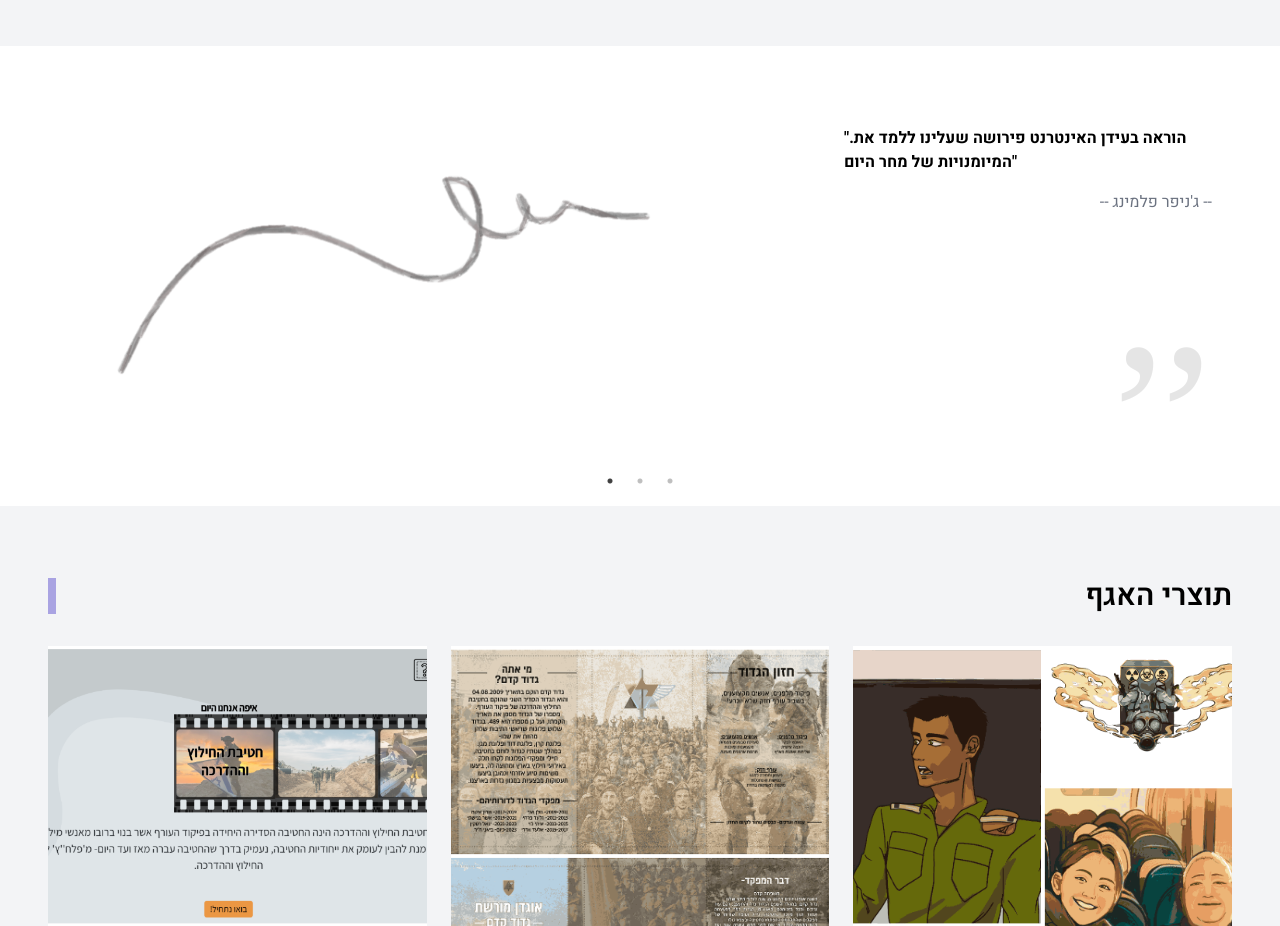
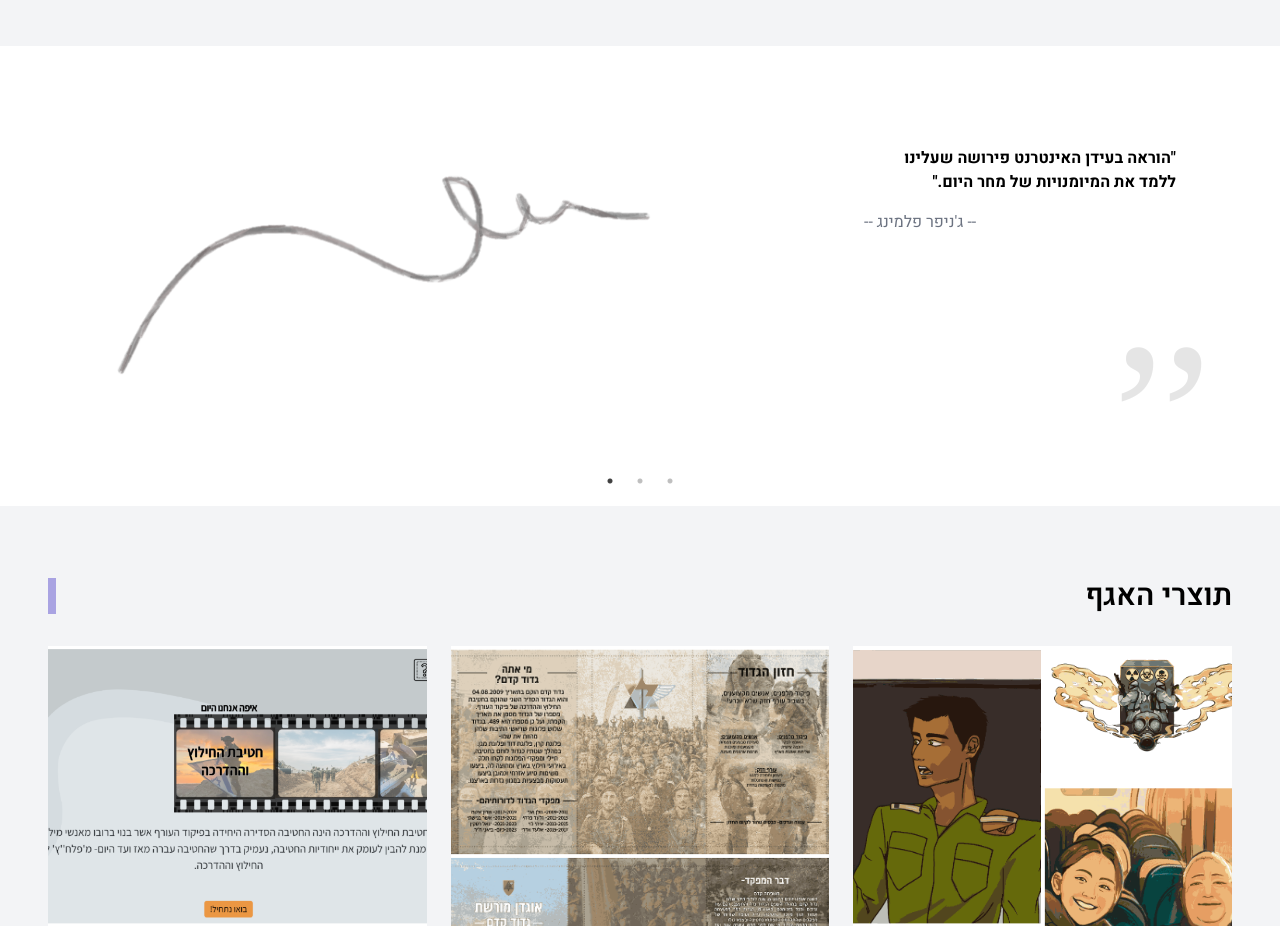
Before and after one commit to gapa-pakar/gapa-website, a React (Vite) app: page / in a window 1280 px wide. Shown: the part 1622-2548 px from the top of the page. Built offline with nearby package versions, Linux system fonts and the light colour scheme.

Commit message:
pictures and some styling

```diff
--- a/src/components/BrandLogo/BrandLogo.jsx
+++ b/src/components/BrandLogo/BrandLogo.jsx
@@ -12,7 +12,7 @@ import Brand8 from '../../assets/Symbols/8.avif'
 export default function BrandLogo() {
     return (
         <>
-            <div className='dark:bg-gray-900 dark:text-white sm:mt-0 lg:mt-10'>
+            <div className='dark:bg-gray-900 dark:text-white mt-10'>
                 <div className='container py-12'>
                     <h1 data-aos="fade-up" className='text-center font-bold'>הכנת תוצרים לכלל חטיבת החילוץ וההדרכה</h1>
                     <div data-aos="fade-up"
--- a/src/components/Projects/FilesCards.jsx
+++ b/src/components/Projects/FilesCards.jsx
@@ -10,13 +10,13 @@ export default function FilesCards(props) {
     return (
         <div key={file.id}>
             <div className='bg-white dark:bg-gray-900 dark:text-white w-[18rem] md:w-[19rem] h-[12rem] md:h-[15rem] ml-8 mb-5 flex rounded-xl'>
-                <img src={file.img} className='h-[12rem] md:h-[15rem] w-[9rem] rounded-xl'></img>
-                <div className='flex flex-col text-center w-[9rem] md:w-[10rem] px-4 items-center'>
-                    <div className='pt-4 text-[0.9rem] md:text[1rem] font-bold'>{file.title}</div>
+                <img src={file.img} className='h-[12rem] md:h-[15rem] md:w-[10rem] rounded-xl'></img>
+                <div className='flex flex-col text-center w-[9rem] md:w-[10rem] px-[0.8rem] md:px-4 items-center'>
+                    <div className='pt-4 text-[0.8rem] md:text[1rem] font-bold'>{file.title}</div>
                     <p className='pt-2 text-[0.7rem] md:text-[0.8rem]'>{file.description}</p>
-                    <p className='pt-1 md:pt-2 text-[0.9rem] md:text[1rem] font-bold text-primary'>להורדה לחצו</p>
+                    <p className='pt-1 md:pt-2 text-[0.8rem] md:text[1rem] font-bold text-primary'>להורדה לחצו</p>
                     <a href={file.link} download={file.linkTitle}>
-                        <img src={download} className='w-[2rem] md:mt-1 hover:border-primary border-[2px] rounded-[20rem]'></img>
+                        <img src={download} className='w-[2rem] mt-1 hover:border-primary border-[2px] rounded-[20rem]'></img>
                     </a>
                 </div>
             </div>
--- a/src/components/Testimonials/Testimonials.jsx
+++ b/src/components/Testimonials/Testimonials.jsx
@@ -7,19 +7,19 @@ const testimonialData = [
     {
         id: 1,
         name: "-- ג'ורג' קורוס --",
-        text: '".טכנולוגיה אינה מחליפה מורים גדולים, אך טכנולוגיה בידיים של מורים גדולים יכולה להוביל לשינוי"',
+        text: '"טכנולוגיה אינה מחליפה מורים גדולים, אך טכנולוגיה בידיים של מורים גדולים יכולה להוביל לשינוי."',
         img: quotes
     },
     {
         id: 2,
         name: "-- ג'ניפר פלמינג --",
-        text: '".הוראה בעידן האינטרנט פירושה שעלינו ללמד את המיומנויות של מחר היום"',
+        text: '"הוראה בעידן האינטרנט פירושה שעלינו ללמד את המיומנויות של מחר היום."',
         img: quotes
     },
     {
         id: 3,
         name: "-- קוני מלמד --",
-        text: '".אחד התחומים החשובים ביותר שאנו יכולים לפתח כאנשי מקצוע הוא יכולת גישה ושיתוף ידע"',
+        text: '"אחד התחומים החשובים ביותר שאנו יכולים לפתח כאנשי מקצוע הוא יכולת גישה ושיתוף ידע."',
         img: quotes
     }
 ]
@@ -48,12 +48,12 @@ export default function Testimonials() {
                                             <div className='flex flex-col sm:flex-row
                                             gap-5 md:gap-40 p-4 mx-5 rounded-xl
                                             dark:bg-gray-800 relative'>
-                                                <img src={img} alt='' className='block mx-auto h-[300px] w-full
+                                                <img src={img} alt='' className='block mx-auto sm:h-[300px] w-full
                                                 xl:w-[600px] object-cover'/>
-                                                <div className='space-y-4'>
-                                                    <p className='font-bold '>{text}</p>
+                                                <div className='space-y-4 m-5'>
+                                                    <p className='font-bold text-direction'>{text}</p>
                                                     <h1 className='text-gray-500 text-black/80
-                                                dark:text-white/80 x:pr-40 absolute right-0'>{name}</h1>
+                                                dark:text-white/80 x:pr-40'>{name}</h1>
                                                 </div>
                                                 <p className='text-black/10 text-[12rem]
                                                 font-serif absolute bottom-0 right-0'>,,</p>
--- a/src/index.css
+++ b/src/index.css
@@ -16,6 +16,20 @@
 
 body {
     font-family: 'Heebo';
+}
+
+.text-direction {
+  unicode-bidi: plaintext;
+}
+
+.slick-prev {
+  z-index: 10;
+  margin-right: 3.4rem;
+}
+
+.slick-next {
+  z-index: 10;
+  margin-left: 3.4rem;
 }
 
 .row {
@@ -37,6 +51,7 @@ body {
     width: 100%;
   }
 
+
   /* Responsive layout - makes a two column-layout instead of four columns */
   @media screen and (max-width: 800px) {
     .column {
```
Also changed, not shown: src/assets/Projects/Lomdot/search-and-rescue-introduction.png (renamed from src/assets/Projects/Lomdot/search-and-rescue.png).
